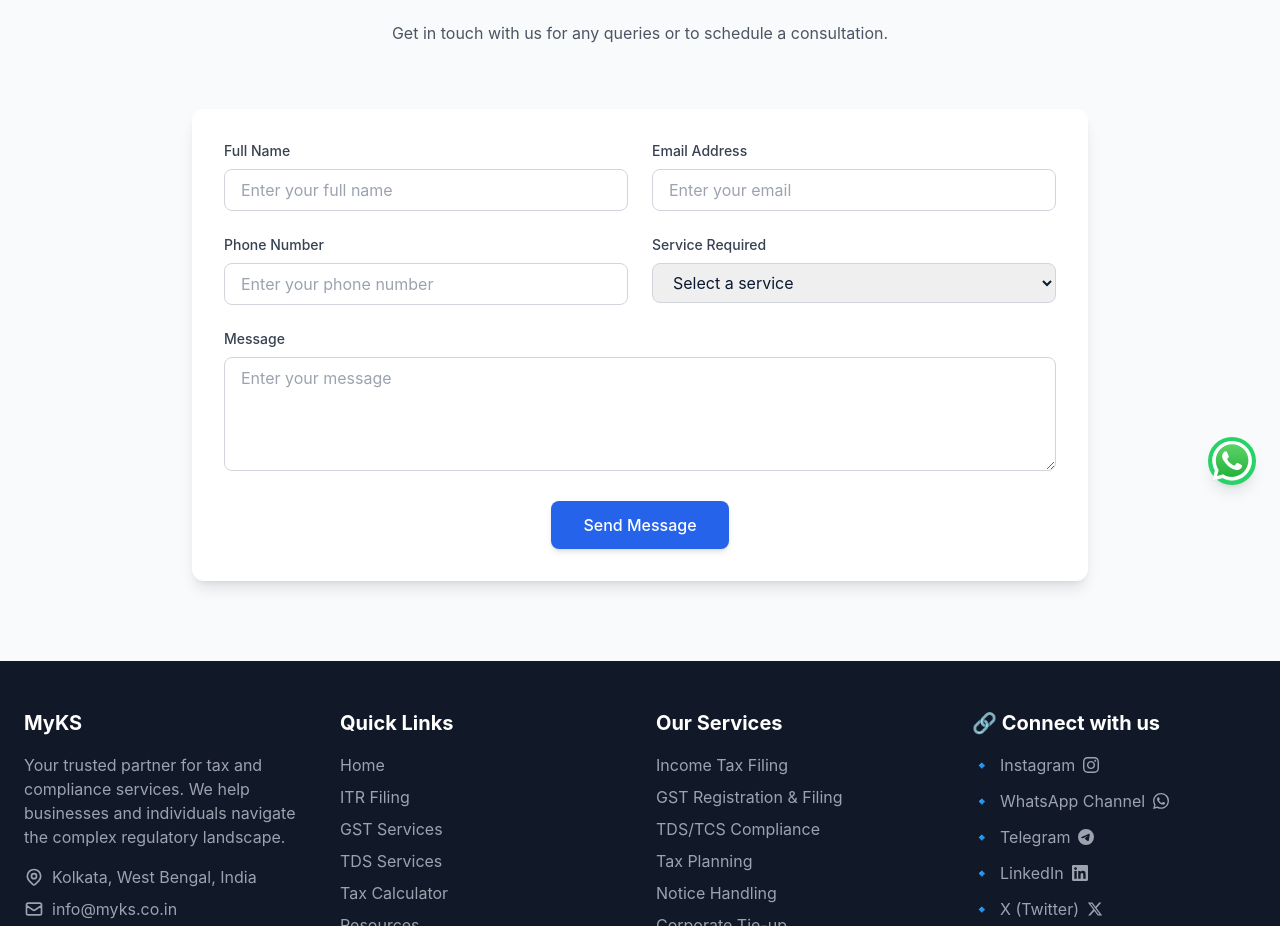
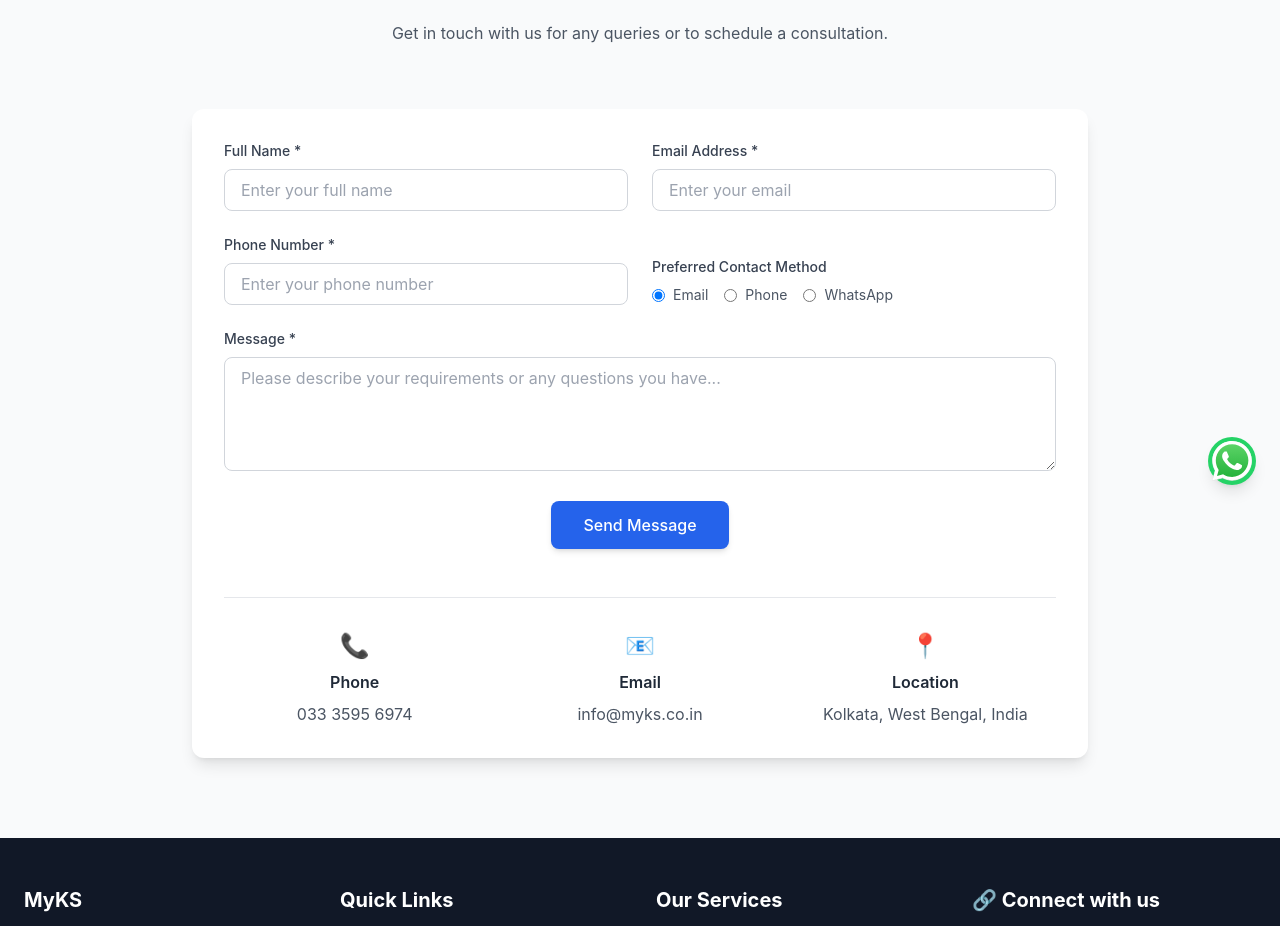
Before and after one commit to abhijitshaw88/myks_1, a React (Create React App) app: page /contact in a window 1280 px wide. Shown: the part 291-1217 px from the top of the page. Built offline with nearby package versions, Linux system fonts and the light colour scheme.

Commit message:
Api integration

```diff
--- a/src/components/contact/Contact.js
+++ b/src/components/contact/Contact.js
@@ -1,13 +1,16 @@
 import { useState } from 'react';
+import { env } from '../../config/env';
 
 const Contact = () => {
   const [formData, setFormData] = useState({
     name: '',
     email: '',
     phone: '',
-    service: '',
     message: ''
   });
+
+  const [isSubmitting, setIsSubmitting] = useState(false);
+  const [submitStatus, setSubmitStatus] = useState(null); // 'success', 'error', null
 
   const handleChange = (e) => {
     const { name, value } = e.target;
@@ -17,19 +20,38 @@ const Contact = () => {
     }));
   };
 
-  const handleSubmit = (e) => {
+  const handleSubmit = async (e) => {
     e.preventDefault();
-    // Here you would typically handle the form submission
-    console.log('Form submitted:', formData);
+    setIsSubmitting(true);
+    setSubmitStatus(null);
+
+    try {
+      const response = await fetch(`${env.api_base_url}/email`, {
+        method: 'POST',
+        headers: {
+          'Content-Type': 'application/json',
+        },
+        body: JSON.stringify(formData)
+      });
+
+      if (response.ok) {
+        setSubmitStatus('success');
         // Reset form
         setFormData({
           name: '',
           email: '',
           phone: '',
-      service: '',
           message: ''
         });
-    alert('Thank you for your message. We will get back to you soon!');
+      } else {
+        setSubmitStatus('error');
+      }
+    } catch (error) {
+      console.error('Error occurred:', error);
+      setSubmitStatus('error');
+    } finally {
+      setIsSubmitting(false);
+    }
   };
 
   return (
@@ -42,11 +64,27 @@ const Contact = () => {
 
         <div className="max-w-4xl mx-auto">
           <div className="bg-white rounded-xl shadow-lg p-8">
+            {/* Success Message */}
+            {submitStatus === 'success' && (
+              <div className="mb-6 p-4 bg-green-100 border border-green-400 text-green-700 rounded-lg">
+                <p className="font-medium">Thank you for your message!</p>
+                <p>We have received your inquiry and will get back to you soon.</p>
+              </div>
+            )}
+
+            {/* Error Message */}
+            {submitStatus === 'error' && (
+              <div className="mb-6 p-4 bg-red-100 border border-red-400 text-red-700 rounded-lg">
+                <p className="font-medium">Something went wrong!</p>
+                <p>Please try again or contact us directly at info@myks.co.in</p>
+              </div>
+            )}
+
             <form onSubmit={handleSubmit} className="space-y-6">
               <div className="grid md:grid-cols-2 gap-6">
                 <div>
                   <label htmlFor="name" className="block text-sm font-medium text-gray-700 mb-2">
-                    Full Name
+                    Full Name *
                   </label>
                   <input
                     type="text"
@@ -55,13 +93,14 @@ const Contact = () => {
                     value={formData.name}
                     onChange={handleChange}
                     required
-                    className="w-full px-4 py-2 border border-gray-300 rounded-lg focus:ring-2 focus:ring-blue-600 focus:border-transparent"
+                    disabled={isSubmitting}
+                    className="w-full px-4 py-2 border border-gray-300 rounded-lg focus:ring-2 focus:ring-blue-600 focus:border-transparent disabled:bg-gray-100 disabled:cursor-not-allowed"
                     placeholder="Enter your full name"
                   />
                 </div>
                 <div>
                   <label htmlFor="email" className="block text-sm font-medium text-gray-700 mb-2">
-                    Email Address
+                    Email Address *
                   </label>
                   <input
                     type="email"
@@ -70,7 +109,8 @@ const Contact = () => {
                     value={formData.email}
                     onChange={handleChange}
                     required
-                    className="w-full px-4 py-2 border border-gray-300 rounded-lg focus:ring-2 focus:ring-blue-600 focus:border-transparent"
+                    disabled={isSubmitting}
+                    className="w-full px-4 py-2 border border-gray-300 rounded-lg focus:ring-2 focus:ring-blue-600 focus:border-transparent disabled:bg-gray-100 disabled:cursor-not-allowed"
                     placeholder="Enter your email"
                   />
                 </div>
@@ -79,7 +119,7 @@ const Contact = () => {
               <div className="grid md:grid-cols-2 gap-6">
                 <div>
                   <label htmlFor="phone" className="block text-sm font-medium text-gray-700 mb-2">
-                    Phone Number
+                    Phone Number *
                   </label>
                   <input
                     type="tel"
@@ -88,34 +128,56 @@ const Contact = () => {
                     value={formData.phone}
                     onChange={handleChange}
                     required
-                    className="w-full px-4 py-2 border border-gray-300 rounded-lg focus:ring-2 focus:ring-blue-600 focus:border-transparent"
+                    disabled={isSubmitting}
+                    className="w-full px-4 py-2 border border-gray-300 rounded-lg focus:ring-2 focus:ring-blue-600 focus:border-transparent disabled:bg-gray-100 disabled:cursor-not-allowed"
                     placeholder="Enter your phone number"
                   />
                 </div>
-                <div>
-                  <label htmlFor="service" className="block text-sm font-medium text-gray-700 mb-2">
-                    Service Required
+                <div className="flex items-end">
+                  <div className="w-full">
+                    <label className="block text-sm font-medium text-gray-700 mb-2">
+                      Preferred Contact Method
                     </label>
-                  <select
-                    id="service"
-                    name="service"
-                    value={formData.service}
-                    onChange={handleChange}
-                    required
-                    className="w-full px-4 py-2 border border-gray-300 rounded-lg focus:ring-2 focus:ring-blue-600 focus:border-transparent"
-                  >
-                    <option value="">Select a service</option>
-                    <option value="itr">ITR Filing</option>
-                    <option value="gst">GST Filing</option>
-                    <option value="tds">TDS Compliance</option>
-                    <option value="other">Other Services</option>
-                  </select>
+                    <div className="flex space-x-4">
+                      <label className="flex items-center">
+                        <input
+                          type="radio"
+                          name="contactMethod"
+                          value="email"
+                          defaultChecked
+                          disabled={isSubmitting}
+                          className="mr-2"
+                        />
+                        <span className="text-sm text-gray-600">Email</span>
+                      </label>
+                      <label className="flex items-center">
+                        <input
+                          type="radio"
+                          name="contactMethod"
+                          value="phone"
+                          disabled={isSubmitting}
+                          className="mr-2"
+                        />
+                        <span className="text-sm text-gray-600">Phone</span>
+                      </label>
+                      <label className="flex items-center">
+                        <input
+                          type="radio"
+                          name="contactMethod"
+                          value="whatsapp"
+                          disabled={isSubmitting}
+                          className="mr-2"
+                        />
+                        <span className="text-sm text-gray-600">WhatsApp</span>
+                      </label>
+                    </div>
+                  </div>
                 </div>
               </div>
 
               <div>
                 <label htmlFor="message" className="block text-sm font-medium text-gray-700 mb-2">
-                  Message
+                  Message *
                 </label>
                 <textarea
                   id="message"
@@ -123,21 +185,58 @@ const Contact = () => {
                   value={formData.message}
                   onChange={handleChange}
                   required
+                  disabled={isSubmitting}
                   rows="4"
-                  className="w-full px-4 py-2 border border-gray-300 rounded-lg focus:ring-2 focus:ring-blue-600 focus:border-transparent"
-                  placeholder="Enter your message"
+                  className="w-full px-4 py-2 border border-gray-300 rounded-lg focus:ring-2 focus:ring-blue-600 focus:border-transparent disabled:bg-gray-100 disabled:cursor-not-allowed"
+                  placeholder="Please describe your requirements or any questions you have..."
                 ></textarea>
               </div>
 
               <div className="text-center">
                 <button
                   type="submit"
-                  className="bg-blue-600 hover:bg-blue-700 text-white px-8 py-3 rounded-lg font-medium transition shadow-md"
+                  disabled={isSubmitting}
+                  className={`px-8 py-3 rounded-lg font-medium transition shadow-md ${
+                    isSubmitting
+                      ? 'bg-gray-400 text-white cursor-not-allowed'
+                      : 'bg-blue-600 hover:bg-blue-700 text-white'
+                  }`}
                 >
-                  Send Message
+                  {isSubmitting ? (
+                    <span className="flex items-center justify-center">
+                      <svg className="animate-spin -ml-1 mr-3 h-5 w-5 text-white" xmlns="http://www.w3.org/2000/svg" fill="none" viewBox="0 0 24 24">
+                        <circle className="opacity-25" cx="12" cy="12" r="10" stroke="currentColor" strokeWidth="4"></circle>
+                        <path className="opacity-75" fill="currentColor" d="M4 12a8 8 0 018-8V0C5.373 0 0 5.373 0 12h4zm2 5.291A7.962 7.962 0 014 12H0c0 3.042 1.135 5.824 3 7.938l3-2.647z"></path>
+                      </svg>
+                      Sending...
+                    </span>
+                  ) : (
+                    'Send Message'
+                  )}
                 </button>
               </div>
             </form>
+
+            {/* Contact Information */}
+            <div className="mt-12 pt-8 border-t border-gray-200">
+              <div className="grid md:grid-cols-3 gap-6 text-center">
+                <div>
+                  <div className="text-blue-600 text-2xl mb-2">📞</div>
+                  <h3 className="font-semibold text-gray-800 mb-2">Phone</h3>
+                  <p className="text-gray-600">033 3595 6974</p>
+                </div>
+                <div>
+                  <div className="text-blue-600 text-2xl mb-2">📧</div>
+                  <h3 className="font-semibold text-gray-800 mb-2">Email</h3>
+                  <p className="text-gray-600">info@myks.co.in</p>
+                </div>
+                <div>
+                  <div className="text-blue-600 text-2xl mb-2">📍</div>
+                  <h3 className="font-semibold text-gray-800 mb-2">Location</h3>
+                  <p className="text-gray-600">Kolkata, West Bengal, India</p>
+                </div>
+              </div>
+            </div>
           </div>
         </div>
       </div>
--- /dev/null
+++ b/src/config/env.js
@@ -0,0 +1,3 @@
+export const env = {
+  api_base_url: "https://server.myks.co.in"
+};
```
Lines whose indentation alone changed are shown as unchanged.
